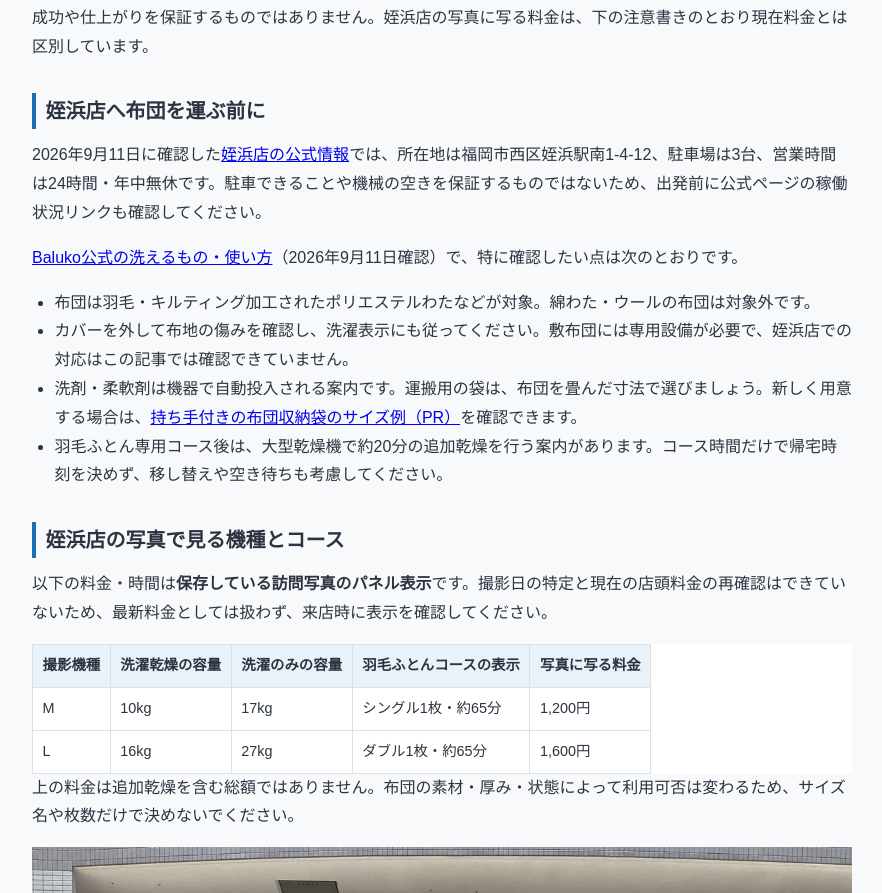
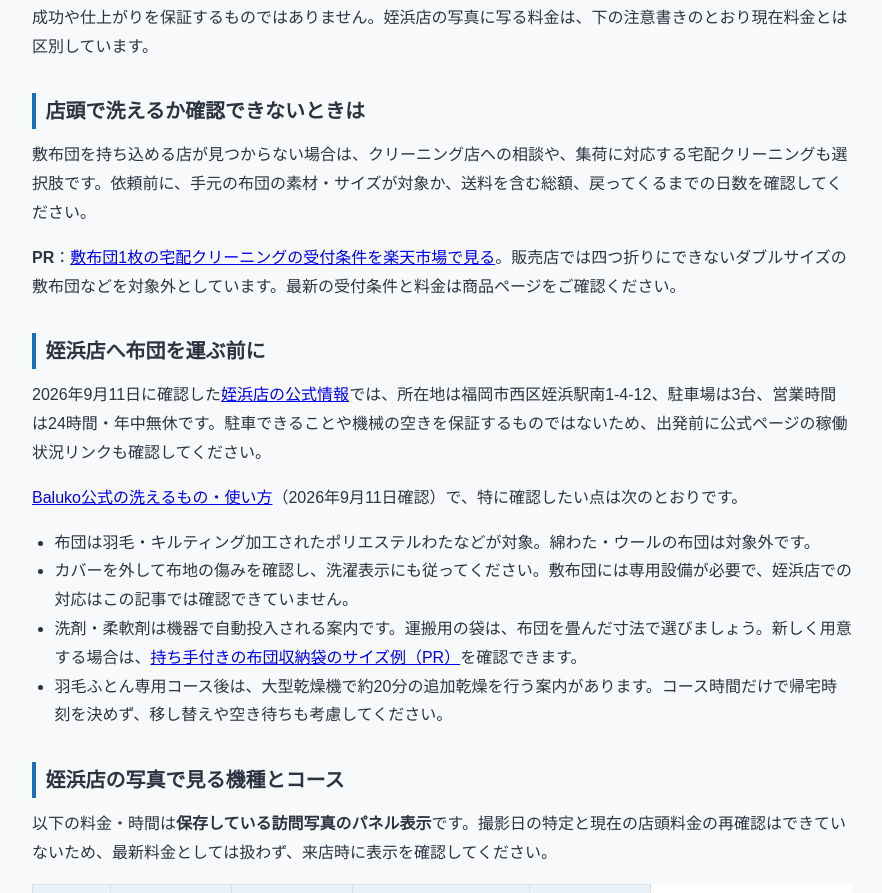
Before and after one commit to yu-ta-yu/coinlaundry-fukuoka, an Astro site: page /articles/fukuoka-coinlaundry-futon in a window 1280 px wide. Shown: the part 1596-2489 px from the top of the page, without its empty margins (198-1080 px from the left). Built offline with nearby package versions, Linux system fonts and the light colour scheme; Astro itself is replaced by a stand-in of ours.

Commit message:
Offer a mail-in option for futons

```diff
--- a/src/content/articles/fukuoka-coinlaundry-futon.md
+++ b/src/content/articles/fukuoka-coinlaundry-futon.md
@@ -39,6 +39,12 @@ affiliates:
 4. **店頭で適量と乾燥までの時間を確認する。** 機器の適量ラインとコースの枚数表示を優先し、洗濯kg数だけで判断しません。Balukoの羽毛ふとん専用コースは終了後に大型乾燥機で約20分の追加乾燥を案内しています。移し替え・空き待ちも含め、コース終了時刻だけで帰宅予定を決めないようにしましょう。
 
 出典：[Baluko公式「機器の使い方・洗えるもの」](https://baluko.jp/self-laundry?cont=washable)（2026年10月18日閲覧）。上記は利用条件の整理であり、洗濯の成功や仕上がりを保証するものではありません。姪浜店の写真に写る料金は、下の注意書きのとおり現在料金とは区別しています。
+
+## 店頭で洗えるか確認できないときは
+
+敷布団を持ち込める店が見つからない場合は、クリーニング店への相談や、集荷に対応する宅配クリーニングも選択肢です。依頼前に、手元の布団の素材・サイズが対象か、送料を含む総額、戻ってくるまでの日数を確認してください。
+
+**PR**：<a href="https://hb.afl.rakuten.co.jp/ichiba/59c3e06b.e6fd31eb.59c3e06c.933523bd/?pc=https%3A%2F%2Fitem.rakuten.co.jp%2Fmaruarai%2F576741-1%2F&amp;link_type=text&amp;ut=eyJwYWdlIjoiaXRlbSIsInR5cGUiOiJ0ZXh0Iiwic2l6ZSI6IjI0MHgyNDAiLCJuYW0iOjEsIm5hbXAiOiJyaWdodCIsImNvbSI6MSwiY29tcCI6ImRvd24iLCJwcmljZSI6MSwiYm9yIjoxLCJjb2wiOjEsImJidG4iOjEsInByb2QiOjAsImFtcCI6ZmFsc2V9" target="_blank" rel="sponsored nofollow noopener">敷布団1枚の宅配クリーニングの受付条件を楽天市場で見る</a>。販売店では四つ折りにできないダブルサイズの敷布団などを対象外としています。最新の受付条件と料金は商品ページをご確認ください。
 
 ## 姪浜店へ布団を運ぶ前に
 
```
